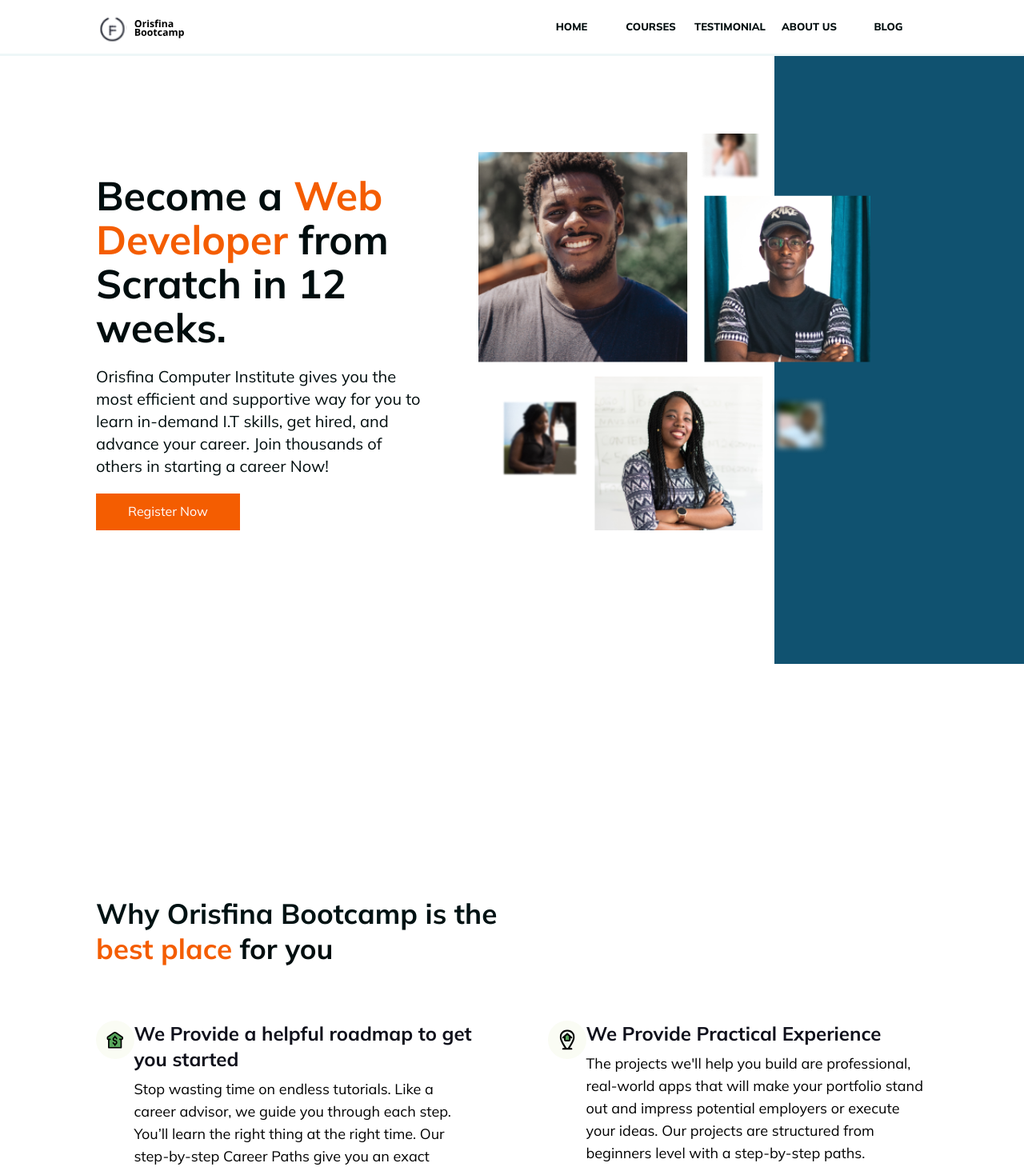
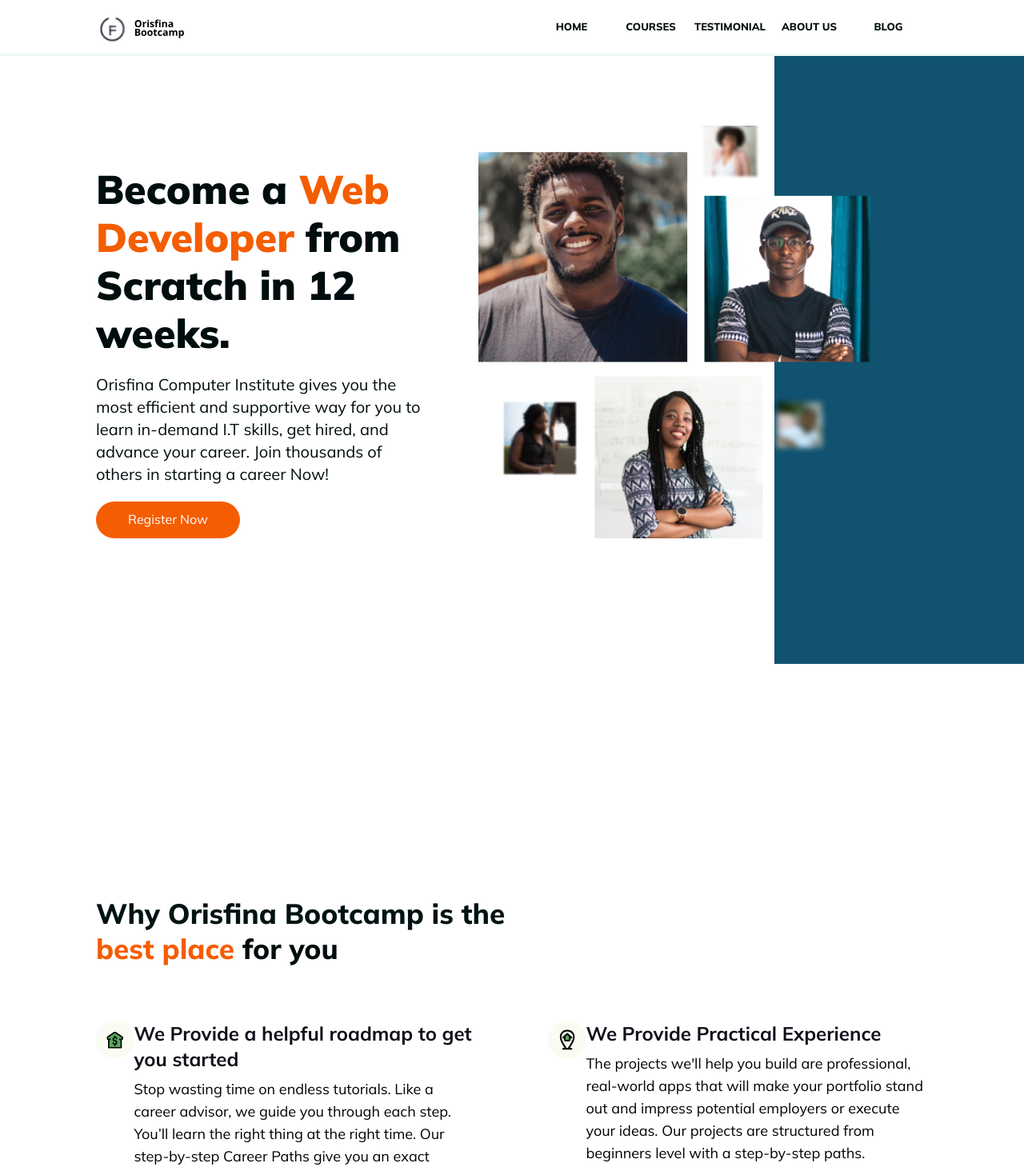
Before and after one commit to Orisfina/orisfina-bootcamp-v2, a Next.js app: page / in a window 1280 px wide. Shown: the top 1464 px of the page at 80% size. Built offline with nearby package versions, Linux system fonts and the light colour scheme.

Commit message:
modified some CSS styles

```diff
--- a/styles/globals.css
+++ b/styles/globals.css
@@ -35,6 +35,9 @@ body {
   font-family: 'Mulish', sans-serif;
 }
 
+.hide{
+  display: none !important;
+}
 h2 {
   font-weight: 700;
   font-size: 4.4rem;
@@ -168,6 +171,7 @@ p {
 
 .primary__text {
   font-size: 2.5rem;
+  font-weight: 800 !important;
   line-height: 1.2;
   color: #001213;
   text-align: center;
@@ -621,7 +625,7 @@ p {
   background-color: #eef7f8;
   color: #033E42;
   border: 0.3rem solid #033E42;
-  padding: .6rem 2rem;
+  /*padding: .6rem 2rem;*/
 }
 
 .btn__red {
@@ -676,6 +680,7 @@ p {
   color: #fff;
   text-decoration: none;
   padding: 1rem 3rem;
+  border-radius: 5rem !important;
   margin-top: 2rem;
 }
 
@@ -788,10 +793,10 @@ p {
 
 @media (min-width: 75em) {
   .slideshow__title {
-    /* font-family: 'Mulish', sans-serif; */
+   font-weight:900;
     font-size: 5rem;
     padding-top: 0rem;
-    line-height: 1.1;
+    line-height: 1.2;
     padding-bottom: 0rem;
     color: #000D0E;
     text-align: left;
@@ -1406,7 +1411,7 @@ p {
 
 @media (min-width: 75em) {
   .slideshow-short {
-    height: 55vh;
+    height: 30vh;
     padding: 8rem 13rem;
   }
 }
```
